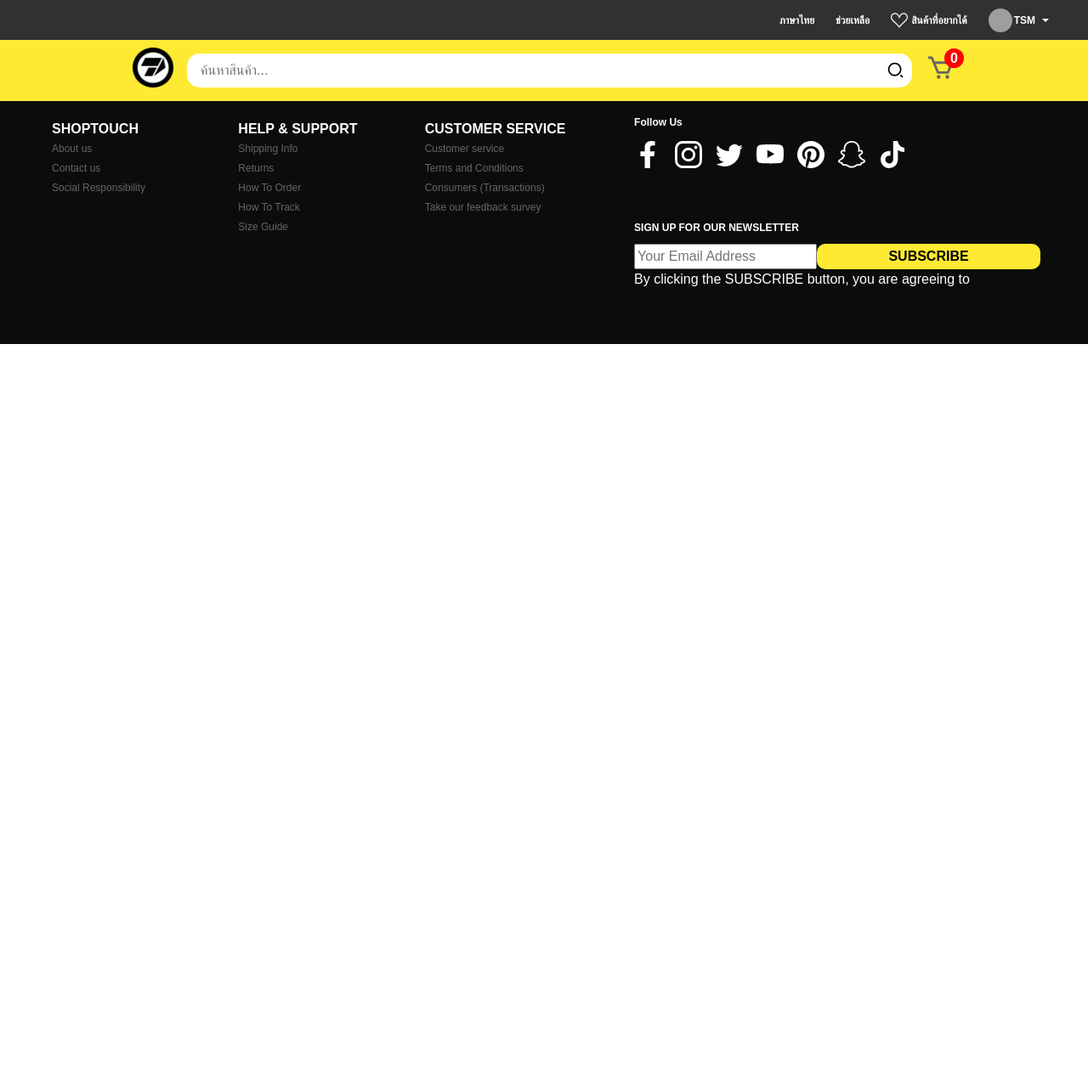
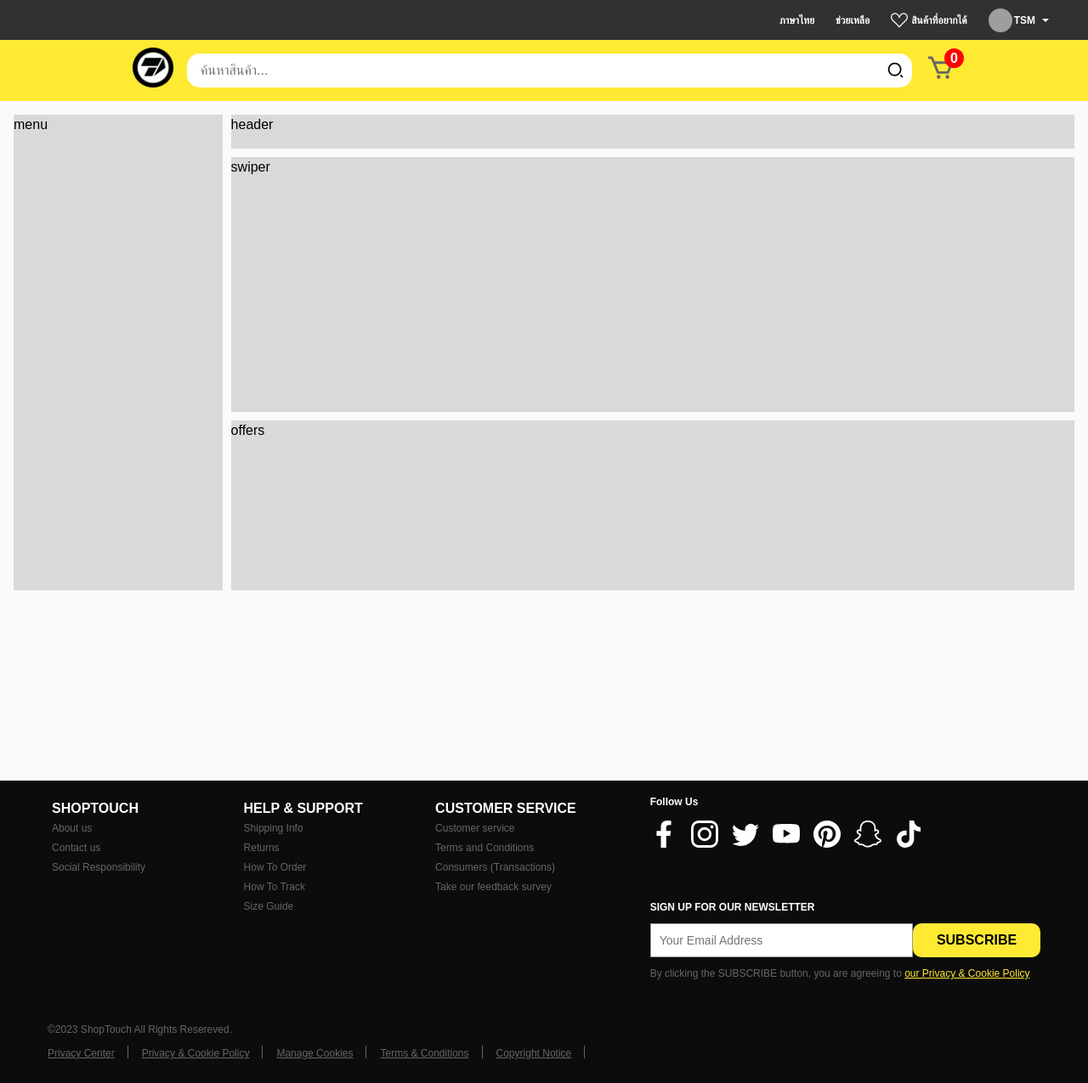
Before and after one commit to TouchMyLike/ShopTouch, a Next.js app: page / in a window 1280 px wide. Shown: the whole page at 85% size. Before the commit the page ends 800 px from the top, so only its background shows below. Built offline with nearby package versions, Linux system fonts and the light colour scheme; grey boxes are pictures that could not be loaded.

Commit message:
🚚 Add Main component and ✨ Update Footer

```diff
--- a/src/components/Footer/Copyright.tsx
+++ b/src/components/Footer/Copyright.tsx
@@ -1,5 +1,46 @@
-import React from "react";
-
+import Link from 'next/link'
+import styles from './styles.module.scss'
+// import { IoLocationSharp } from 'react-icons/io5'
 export default function Copyright() {
-  return <div>Copyright</div>;
+  return (
+    <div className={styles.footer__copyright}>
+      <section>©2023 ShopTouch All Rights Resereved.</section>
+      <section>
+        <ul>
+          {data.map((link, i) => (
+            <li key={i}>
+              <Link href={link.link}>{link.name}</Link>
+            </li>
+          ))}
+          <li>
+            {/* <a>
+              <IoLocationSharp /> {country.name}
+            </a> */}
+          </li>
+        </ul>
+      </section>
+    </div>
+  )
 }
+const data = [
+  {
+    name: 'Privacy Center',
+    link: '',
+  },
+  {
+    name: 'Privacy & Cookie Policy',
+    link: '',
+  },
+  {
+    name: 'Manage Cookies',
+    link: '',
+  },
+  {
+    name: 'Terms & Conditions',
+    link: '',
+  },
+  {
+    name: 'Copyright Notice',
+    link: '',
+  },
+]
--- a/src/components/Footer/NewsLetter.tsx
+++ b/src/components/Footer/NewsLetter.tsx
@@ -1,4 +1,5 @@
-import styles from "./styles.module.scss";
+import styles from './styles.module.scss'
+import Link from 'next/link'
 
 export default function NewsLetter() {
   return (
@@ -6,8 +7,8 @@ export default function NewsLetter() {
       <h3>SIGN UP FOR OUR NEWSLETTER</h3>
       <div className={styles.footer__flex}>
         <input
-          type="text"
-          placeholder="Your Email Address"
+          type='text'
+          placeholder='Your Email Address'
           // value={email}
           // onChange={(e) => setEmail(e.target.value)}
         />
@@ -24,9 +25,8 @@ export default function NewsLetter() {
   {error && <div className="error">{error}</div>}
   {success && <div className="success">{success}</div>} */}
       <p>
-        By clicking the SUBSCRIBE button, you are agreeing to{" "}
-        {/* <Link href="">our Privacy & Cookie Policy</Link> */}
+        By clicking the SUBSCRIBE button, you are agreeing to <Link href=''>our Privacy & Cookie Policy</Link>
       </p>
     </div>
-  );
+  )
 }
--- a/src/components/Footer/index.tsx
+++ b/src/components/Footer/index.tsx
@@ -1,8 +1,9 @@
-import React from "react";
-import Links from "./Links";
-import Socials from "./Socials";
-import NewsLetter from "./NewsLetter";
-import styles from "./styles.module.scss";
+import React from 'react'
+import Links from './Links'
+import Socials from './Socials'
+import NewsLetter from './NewsLetter'
+import Copyright from './Copyright'
+import styles from './styles.module.scss'
 
 export default function index() {
   return (
@@ -11,9 +12,8 @@ export default function index() {
         <Links />
         <Socials />
         <NewsLetter />
-        {/*  <Payment />
-        <Copyright country={country} />  */}
+        <Copyright />
       </div>
     </footer>
-  );
+  )
 }
--- a/src/components/Footer/styles.module.scss
+++ b/src/components/Footer/styles.module.scss
@@ -89,83 +89,83 @@
         margin-top: 10px;
     }
 
-    // &__newsletter {
-    //     grid-area: newsletter;
+    &__newsletter {
+        grid-area: newsletter;
 
-    //     input {
-    //         outline: none;
-    //         border: 1px solid #999;
-    //         flex: 1;
-    //         height: 40px;
-    //         font-size: 14px;
-    //         padding-left: 10px;
-    //     }
+        input {
+            outline: none;
+            border: 1px solid #999;
+            flex: 1;
+            height: 40px;
+            font-size: 14px;
+            padding-left: 10px;
+        }
 
-    //     button {
-    //         width: 150px;
-    //     }
+        button {
+            width: 150px;
+        }
 
-    //     p {
-    //         margin-top: 10px;
-    //         font-size: 12px;
-    //         color: #666;
+        p {
+            margin-top: 10px;
+            font-size: 12px;
+            color: #666;
 
-    //         a {
-    //             // color: $blue-color;
-    //             text-decoration: underline;
-    //         }
-    //     }
-    // }
+            a {
+                color: $primary-color;
+                text-decoration: underline;
+            }
+        }
+    }
 
-    // &__payment {
-    //     grid-area: payment;
-    // }
+    &__payment {
+        grid-area: payment;
+    }
 
-    // &__flexwrap {
-    //     display: flex;
-    //     flex-wrap: wrap;
-    //     gap: 10px;
-    //     margin-top: 1rem;
+    &__flexwrap {
+        display: flex;
+        flex-wrap: wrap;
+        gap: 10px;
+        margin-top: 1rem;
 
-    //     img {
-    //         width: 60px;
-    //         height: 36px;
-    //         object-fit: cover;
-    //     }
-    // }
+        img {
+            width: 60px;
+            height: 36px;
+            object-fit: cover;
+        }
+    }
 
-    // &__copyright {
-    //     grid-area: copyright;
+    &__copyright {
+        grid-area: copyright;
 
-    //     section {
-    //         font-size: 12px;
-    //         color: #666;
-    //         padding-bottom: 10px;
-    //     }
+        section {
+            font-size: 12px;
+            color: #666;
+            padding-bottom: 10px;
+        }
 
-    //     ul {
-    //         display: flex;
-    //         align-items: center;
-    //         flex-wrap: wrap;
-    //         column-gap: 2rem;
+        ul {
+            display: flex;
+            align-items: center;
+            flex-wrap: wrap;
+            column-gap: 2rem;
 
-    //         li {
-    //             position: relative;
-    //             text-decoration: underline;
+            li {
+                position: relative;
+                text-decoration: underline;
 
-    //             &::after {
-    //                 content: "";
-    //                 width: 1px;
-    //                 height: 15px;
-    //                 background: #666;
-    //                 position: absolute;
-    //                 right: -1rem;
-    //             }
+                &::after {
+                    content: "";
+                    width: 1px;
+                    height: 15px;
+                    background: #666;
+                    position: absolute;
+                    right: -1rem;
+                }
 
-    //             &:last-of-type::after {
-    //                 display: none;
-    //             }
-    //         }
-    //     }
-    // }
+                &:last-of-type::after {
+                    display: none;
+                }
+            }
+        }
+    }
 }
--- /dev/null
+++ b/src/components/Home/Main/index.tsx
@@ -0,0 +1,12 @@
+import styles from './styles.module.scss'
+
+export default function index() {
+  return (
+    <div className={styles.main}>
+      <div className={styles.header}>header</div>
+      <div className={styles.menu}>menu</div>
+      <div className={styles.swiper}>swiper</div>
+      <div className={styles.offers}>offers</div>
+    </div>
+  )
+}
--- /dev/null
+++ b/src/components/Home/Main/styles.module.scss
@@ -0,0 +1,33 @@
+.main {
+    display: grid;
+    grid-template-columns: 1fr 3fr 1fr;
+    gap: 10px;
+    grid-template-areas:
+        "menu header header"
+        "menu swiper swiper"
+        "menu offers offers";
+
+    .menu {
+        grid-area: menu;
+        height: 560px;
+        background: #D9D9D9;
+    }
+
+    .header {
+        grid-area: header;
+        height: 40px;
+        background: #D9D9D9;
+    }
+
+    .swiper {
+        grid-area: swiper;
+        height: 300px;
+        background: #D9D9D9;
+    }
+
+    .offers {
+        grid-area: offers;
+        height: 200px;
+        background: #D9D9D9;
+    }
+}
--- a/src/pages/index.tsx
+++ b/src/pages/index.tsx
@@ -1,15 +1,21 @@
-import { Inter } from "next/font/google";
-import styles from "../styles/Home.module.css";
-import Navbar from "../components/Navbar";
-import Footer from "../components/Footer";
+import { Inter } from 'next/font/google'
+import styles from '../styles/Home.module.scss'
+import Navbar from '@/components/Navbar'
+import Main from '@/components/Home/Main'
+import Footer from '@/components/Footer'
 
 // const inter = Inter({ subsets: ["latin"] });
 
 export default function Home() {
   return (
-    <>
+    <div>
       <Navbar />
+      <div className={styles.home}>
+        <div className={styles.container}>
+          <Main />
+        </div>
+      </div>
       <Footer />
-    </>
-  );
+    </div>
+  )
 }
--- /dev/null
+++ b/src/styles/Home.module.scss
@@ -0,0 +1,4 @@
+.home {
+  min-height: 100vh;
+  background: #fafafa;
+}
--- a/src/styles/base.scss
+++ b/src/styles/base.scss
@@ -1,5 +1,11 @@
 $primary-color: #FFEA33;
 $shadow-1: rgba(99, 99, 99, 0.2) 0px 2px 8px 0px;
+
+.container {
+    max-width: 1700px;
+    margin: 0 auto;
+    padding: 1rem;
+}
 
 .btn_primary {
     display: flex;
```
Also changed, not shown: src/styles/Home.module.css (deleted).
